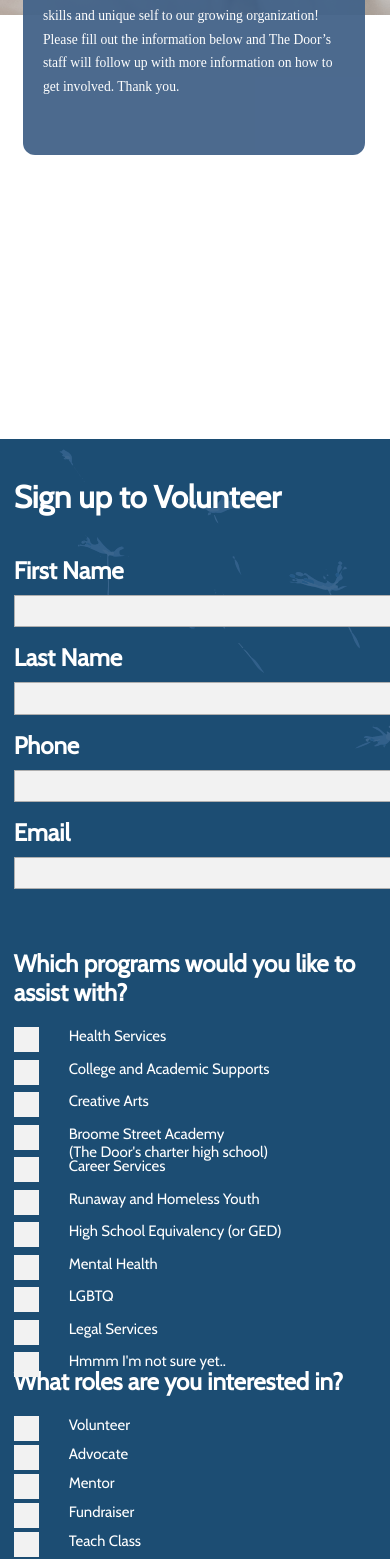
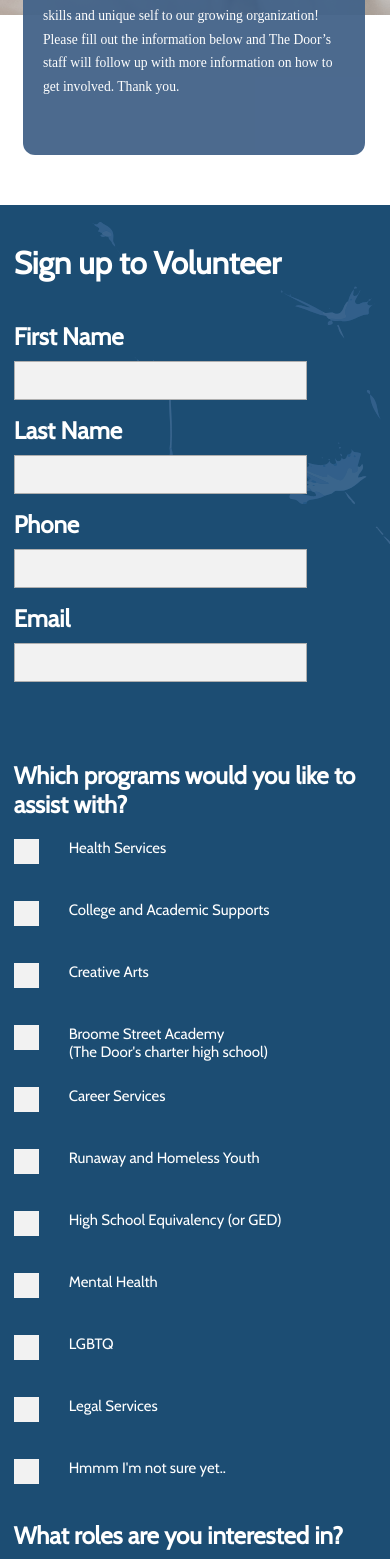
Before and after one commit to Ricomitch/The-Door, a React (Create React App) app in the folder client/: page /sign-up in a window 390 px wide. Shown: the part 432-1991 px from the top of the page. Built offline with nearby package versions, Linux system fonts and the light colour scheme; a web font is replaced by a local one.

Commit message:
complete?  form responsiveness.  not tested for CRUD flow.

```diff
--- a/client/src/components/Form/VolunteerForm.css
+++ b/client/src/components/Form/VolunteerForm.css
@@ -72,7 +72,7 @@ div.checkbox-input-group {
   height: 150px;
 }
 
-  button.form {
+button.form {
   width: 130px;
   height: 54px;
   border-radius: 10px;
@@ -97,24 +97,35 @@ button.form.active:hover {
 }
 
 button.form.active span {
-  color: #e00b00 ;
+  color: #e00b00;
 }
 
 button.form.active:hover span {
-  color: white ;
+  color: white;
 }
+
+/* MOBILE */
 
 @media screen and (max-width: 426px) {
   div.form-body {
     width: 100%;
     background-color: #1c4d73;
     color: white;
+    height: auto;
   }
-  div.shim {
-    display: block;
-    height: 60vw;
-    background-color: white;
+  div.shim-1 {
+    display: none;
   }
+  /* .shim-2 {
+    background-color: #1c4d73;
+    height: 50vw;
+  } */
+  div.flower-4 {
+    display: flex;
+    flex-flow: column nowrap;
+    justify-content: space-around;
+  }
+
   h1.volunteer-title {
     width: 80%;
     height: auto;
@@ -123,21 +134,22 @@ button.form.active:hover span {
 
   div.form-content {
     width: 100%;
-    height: auto;
     padding: 10vw 3.5vw 0;
+    height: 100%;
   }
 
   div.primary-data-section {
     display: flex;
-    flex-flow: row wrap;
+    flex-flow: column;
     justify-content: space-between;
-    margin-bottom: 60px;
+    margin-bottom: 20px;
   }
 
   div.primary-data-field {
     display: flex;
     flex-flow: column;
     margin-top: 1rem;
+    width: 95%;
   }
 
   div.primary-data-field label {
@@ -148,15 +160,21 @@ button.form.active:hover span {
   }
 
   input.text {
-    width: 395px;
-    height: 32.3px;
+    width: 85%;
+    height: 10vw;
     border: solid 1px rgba(0, 0, 0, 0.28);
     background-color: #f2f2f2;
   }
 
   div.checkbox-group {
-    margin: 60px 0;
-    height: 358px;
+    margin: 10vw 0;
+    height: 175vw;
+  }
+
+  div.checkbox-groups-flexbox {
+    display: flex;
+    flex-flow: column;
+    justify-content: space-between;
   }
 
   div.checkbox-group h2 {
@@ -172,38 +190,14 @@ button.form.active:hover span {
   }
 
   #role-selection {
-    height: 150px;
+    height: 90vw;
   }
 
-    button.form {
-    width: 130px;
-    height: 54px;
-    border-radius: 10px;
-    border: solid 2px #e00b00;
-    background-color: #fff;
-    cursor: pointer;
-    margin-bottom: 50px;
-    margin-left: 200px;
-    margin-top: 10px;
+  div.button-area {
+    display: flex;
   }
 
-  button.form span.button-text {
-    width: 69px;
-    height: 27.4px;
-    font-size: 22px;
-    color: rgba(224, 11, 0, 0.5);
-  }
-
-  button.form.active:hover {
-    background-color: #ea6e69;
-    border: none;
-  }
-
-  button.form.active span {
-    color: #e00b00 ;
-  }
-
-  button.form.active:hover span {
-    color: white ;
+  button.form {
+    margin: 30vw auto;
   }
 }
--- a/client/src/components/Form/VolunteerForm.jsx
+++ b/client/src/components/Form/VolunteerForm.jsx
@@ -42,8 +42,9 @@ function VolunteerForm({
 
   return (
     <>
-      <div className='shim'></div>
+      <div className='shim-1'></div>
       <div className='form-body'>
+        <div className='shim-2'></div>
         <div
           className='flower-4'
           style={{
@@ -120,7 +121,7 @@ function VolunteerForm({
                       <Field name='email' className='text' type='text' />
                     </div>
                   </div>
-
+                  <div className='checkbox-groups-flexbox'>
                     <div className='checkbox-group' id='program-selection'>
                       <h2>Which programs would you like to assist with?</h2>
                       <div
@@ -231,7 +232,9 @@ function VolunteerForm({
                         />
                       </div>
                     </div>
+                  </div>
 
+                  <div className="button-area">
                     <button
                       className={`form submit-button ${
                         props.isValid && (props.dirty || formStatus === 'edit')
@@ -254,7 +257,9 @@ function VolunteerForm({
                       >
                         <span className='button-text'>Nevermind</span>
                       </button>
+
                     )}
+                    </div>
                 </form>
               )}
             </Formik>
@@ -264,7 +269,7 @@ function VolunteerForm({
             <pre>{serverErrors.error}</pre>
           ) : null}
         </div>
-        <StandWith />
+        <StandWith/>
       </div>
     </>
   )
--- a/client/src/components/shared/StandWith/StandWith.css
+++ b/client/src/components/shared/StandWith/StandWith.css
@@ -22,9 +22,17 @@
 @media screen and (max-width: 426px) {
   .stand-with-box {
     width: 87%;
-    background: #6f8ca4;
     margin-top: -80px !important ;
     height: 80px !important;
+  }
+
+  .sw-involved {
+    width: 87%;
+  }
+
+  .sw-volunteer {
+    width: 100%;
+    margin-top: initial !important;
   }
 
   .stand-with-text {
```
Lines whose indentation alone changed are shown as unchanged.
